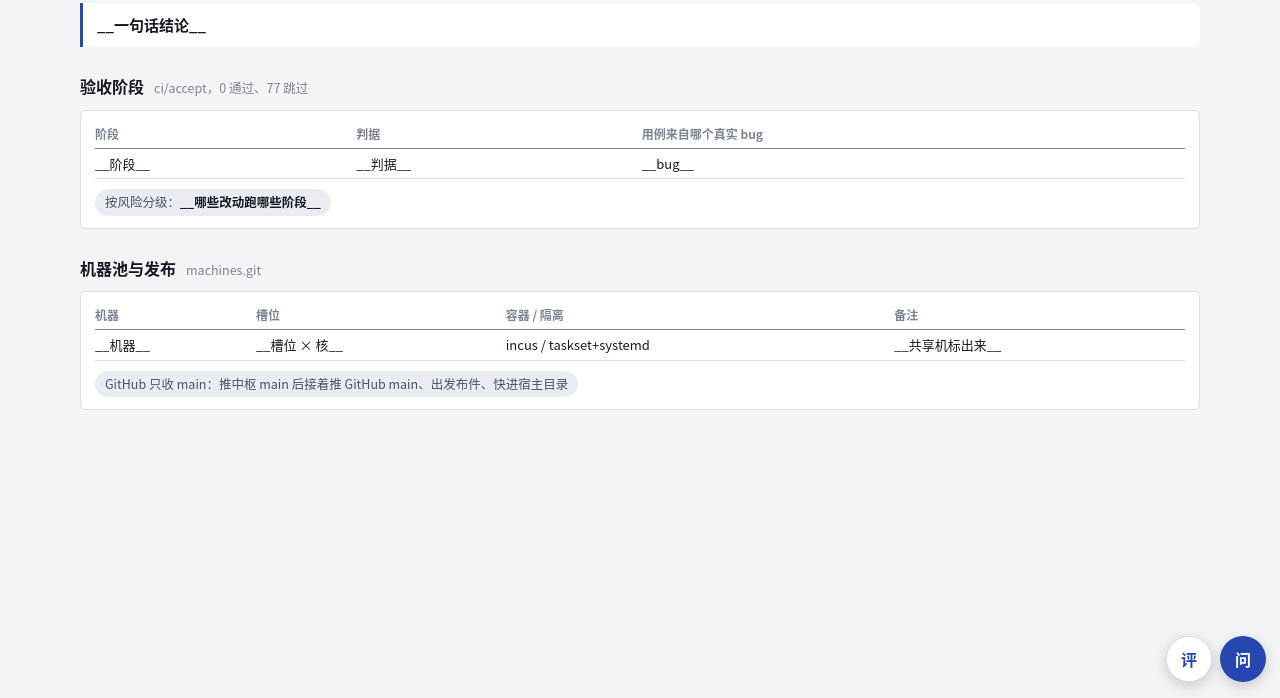
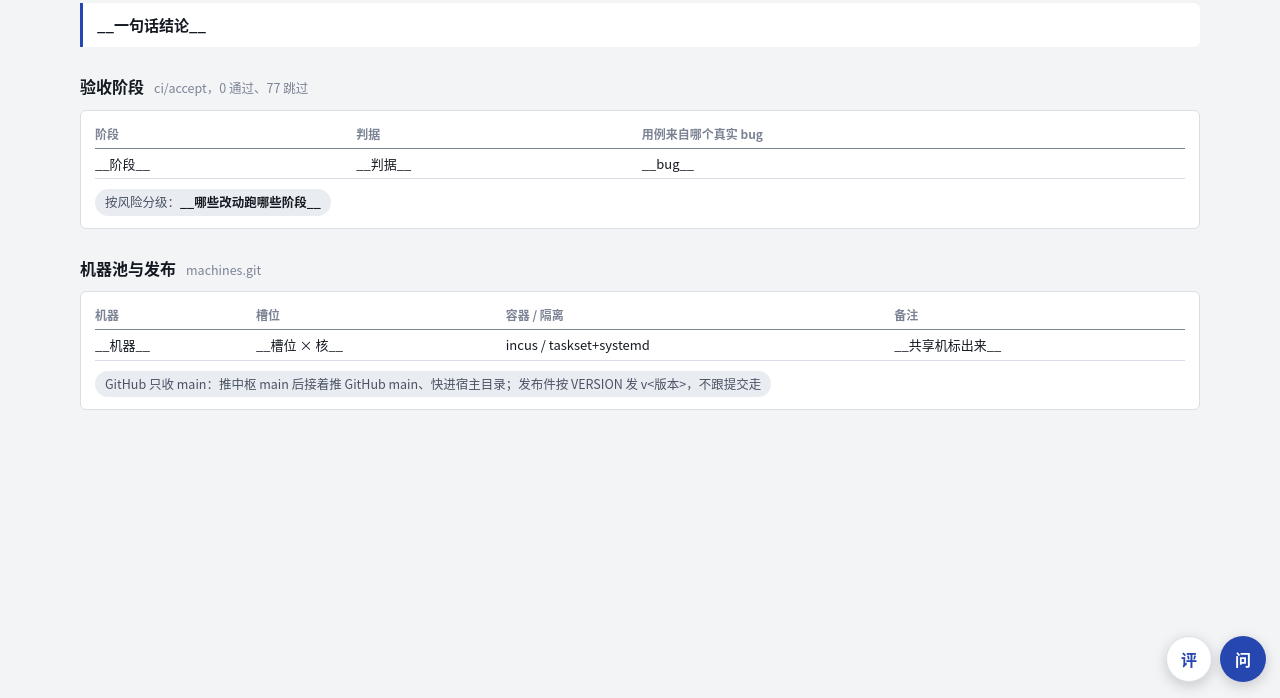
Before and after one commit to curryfromuestc/curryFlow, a plain HTML site: page templates/curryplan/plan/index.html in a window 1280 px wide. Shown: the part 102-800 px from the top of the page. Drawn offline with Linux system fonts and the light colour scheme; files that its build step writes are made by us from their sources; no server answers; files whose address does not match are found by name.

Commit message:
SKILL.md, templates: a release is v<version> from the VERSION file, made on a main commit that passes every stage, not by every push to main
Co-Authored-By: Claude Fable 5.2 <noreply@anthropic.com>

```diff
--- a/templates/curryplan/plan/index.html
+++ b/templates/curryplan/plan/index.html
@@ -45,7 +45,7 @@ code { font-family:var(--mono); font-size:12.5px; }
       <tr><th>机器</th><th>槽位</th><th>容器 / 隔离</th><th>备注</th></tr>
       <tr><td>__机器__</td><td>__槽位 × 核__</td><td>incus / taskset+systemd</td><td>__共享机标出来__</td></tr>
     </table>
-    <div class="chips"><span class="chip">GitHub 只收 main：推中枢 main 后接着推 GitHub main、出发布件、快进宿主目录</span></div>
+    <div class="chips"><span class="chip">GitHub 只收 main：推中枢 main 后接着推 GitHub main、快进宿主目录；发布件按 VERSION 发 v<版本>，不跟提交走</span></div>
   </div>
 </section>
 </div>
```
Also changed, not shown: 2 other files.
